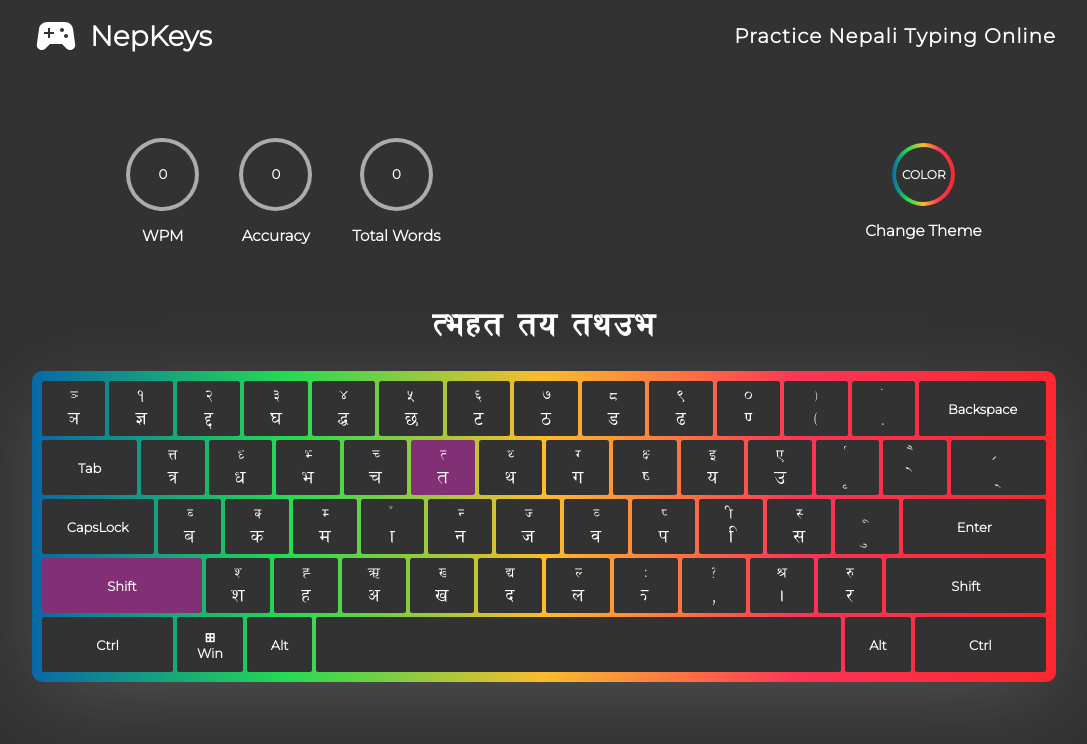
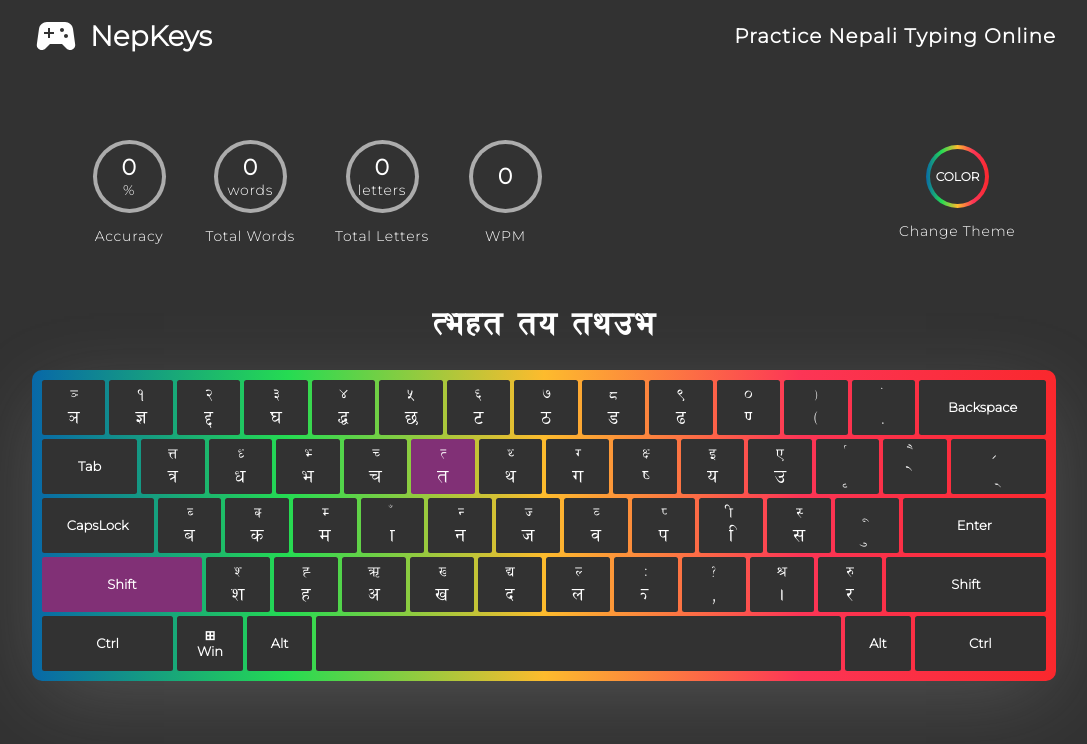
Before and after one commit to PMP56/NepKeys, a Next.js app: page / in a window 1280 px wide. Shown: the top 744 px of the page, without its empty margins (96-1183 px from the left). Built offline with nearby package versions, Linux system fonts and the light colour scheme.

Commit message:
Accuracy calculator

```diff
--- a/components/Score.js
+++ b/components/Score.js
@@ -1,12 +1,33 @@
+import { useContext, useState } from 'react';
 import styles from '../styles/Score.module.css'
 
+import { TextContext } from './TextContext';
+
 const Score = () => {
+    const {
+        currentLetterIndex,
+        changeLetterIndex,
+        currentSentenceIndex,
+        changeSentenceIndex,
+        userText,
+        addUserText,
+        clearUserText,
+        totalLetters,
+        changeTotalLetters,
+        totalCorrectLetters,
+        changeTotalCorrectLetters
+    } = useContext(TextContext);
+
+    let accuracy = Math.ceil(totalCorrectLetters * 100 / totalLetters);
 
     const Button = (props) => {
         return (
             <div className={styles.buttonBox}>
                 <div className={styles.buttonContainer}>
-                    <button className={styles.button}>{props.value}</button>
+                    <div className={styles.button}>
+                        <h3 style={{ margin: '0px', fontSize: '22px' }}>{props.value1}</h3>
+                        <h2 style={{ margin: '0px', fontSize: '14px', fontWeight: '300' }}>{props.value2}</h2>
+                    </div>
                 </div>
                 <h3 className={styles.buttonName}>{props.name}</h3>
             </div>
@@ -15,9 +36,10 @@ const Score = () => {
 
     return (
         <div className={styles.scoreBox}>
-            <Button name={'WPM'} value={0} />
-            <Button name={'Accuracy'} value={0} />
-            <Button name={'Total Words'} value={0} />
+            <Button name={'Accuracy'} value1={accuracy} value2={'%'} />
+            <Button name={'Total Words'} value1={0} value2={'words'} />
+            <Button name={'Total Letters'} value1={0} value2={'letters'} />
+            <Button name={'WPM'} value1={0} value2={''} />
         </div>
     );
 }
--- a/components/TextContext.js
+++ b/components/TextContext.js
@@ -5,8 +5,13 @@ export const TextContext = React.createContext()
 export const TextProvider = ({ children }) => {
     const [currentLetterIndex, setCurrentLetterIndex] = useState(0);
     const [currentSentenceIndex, setCurrentSentenceIndex] = useState(0);
+    const [userText, setUserText] = useState([]);
 
-    const [userText, setUserText] = useState([]);
+
+    //for score
+    const [totalLetters, setTotalLetters] = useState(0.00001);
+    const [totalCorrectLetters, setTotalCorrectLetters] = useState(0);
+    const [totalWords, setTotalWords] = useState(0);
 
     const changeLetterIndex = (val) => {
         setCurrentLetterIndex(val);
@@ -22,6 +27,15 @@ export const TextProvider = ({ children }) => {
     const clearUserText = () => {
         setUserText([]);
     }
+
+    const changeTotalLetters = (val) => {
+        setTotalLetters(val);
+    }
+
+    const changeTotalCorrectLetters = (val) => {
+        setTotalCorrectLetters(val);
+    }
+
     return (
         <TextContext.Provider
             value={{
@@ -31,7 +45,11 @@ export const TextProvider = ({ children }) => {
                 changeSentenceIndex: changeSentenceIndex,
                 userText: userText,
                 addUserText: addUserText,
-                clearUserText: clearUserText
+                clearUserText: clearUserText,
+                totalLetters: totalLetters,
+                changeTotalLetters: changeTotalLetters,
+                totalCorrectLetters: totalCorrectLetters,
+                changeTotalCorrectLetters: changeTotalCorrectLetters
             }}
         >
             {children}
--- a/components/TextList.js
+++ b/components/TextList.js
@@ -1,5 +1,6 @@
 export const TextList = [
     "Text to type",
+    "This is Prashanna Paudel",
     "tire ter tire irreline tire irrel err ner retine err ter rel",
     "trient err tire relier ner irrient ner ret irrientine rent tere",
     "ter irrient tre tire ner irreline err tire ter err ter err tire",
--- a/pages/index.js
+++ b/pages/index.js
@@ -9,6 +9,7 @@ import styles from '../styles/Home.module.css'
 
 import { TextContext } from '../components/TextContext'
 import Texts from '../components/Texts';
+import { TextList } from '../components/TextList';
 
 export default function Home() {
   const {
@@ -17,7 +18,11 @@ export default function Home() {
     currentSentenceIndex,
     changeSentenceIndex,
     userText,
-    addUserText
+    addUserText,
+    totalLetters,
+    changeTotalLetters,
+    totalCorrectLetters,
+    changeTotalCorrectLetters
   } = useContext(TextContext);
 
   const [theme, setTheme] = useState('color');
@@ -31,7 +36,6 @@ export default function Home() {
     }
   }, [0])
 
-
   const buttonPress = (e) => {
     e.preventDefault();
     let keyCode = e.keyCode;
@@ -39,7 +43,14 @@ export default function Home() {
 
     if ((keyCode >= 65 && keyCode <= 90) || keyCode == 32) {
       changeLetterIndex(currentLetterIndex + 1);
+      changeTotalLetters(totalLetters + 1);
       addUserText(e.key);
+
+
+      //check if entered text is correct
+      if (e.key == (TextList[currentSentenceIndex])[currentLetterIndex]) {
+        changeTotalCorrectLetters(totalCorrectLetters + 1);
+      }
     }
 
     if (keyCode == 16 || keyCode == 17 || keyCode == 18) {
@@ -49,6 +60,7 @@ export default function Home() {
     }
     element.style.backgroundColor = 'var(--keyPressColor)';
     element.style.color = 'var(--keyPressTextColor)';
+
   }
   const buttonRelease = (e) => {
     let keyCode = e.keyCode;
--- a/styles/Home.module.css
+++ b/styles/Home.module.css
@@ -101,6 +101,12 @@
   cursor: pointer;
 }
 
+.buttonName{
+  font-size: 14px;
+  letter-spacing: 0.75px;
+  font-weight: 400;
+}
+
 @keyframes colorMove{
   0% {
     background-position:0% 50%
--- a/styles/Score.module.css
+++ b/styles/Score.module.css
@@ -49,4 +49,14 @@
     font-family: Montserrat;
     font-weight: 600;
     cursor: pointer;
+    display: flex;
+    justify-content: center;
+    align-items: center;
+    flex-direction: column;
   }
+
+  .buttonName{
+    font-size: 14px;
+    letter-spacing: 0.75px;
+    font-weight: 400;
+  }
```
Also changed, not shown: components/Texts.js (+6 -1 lines).
